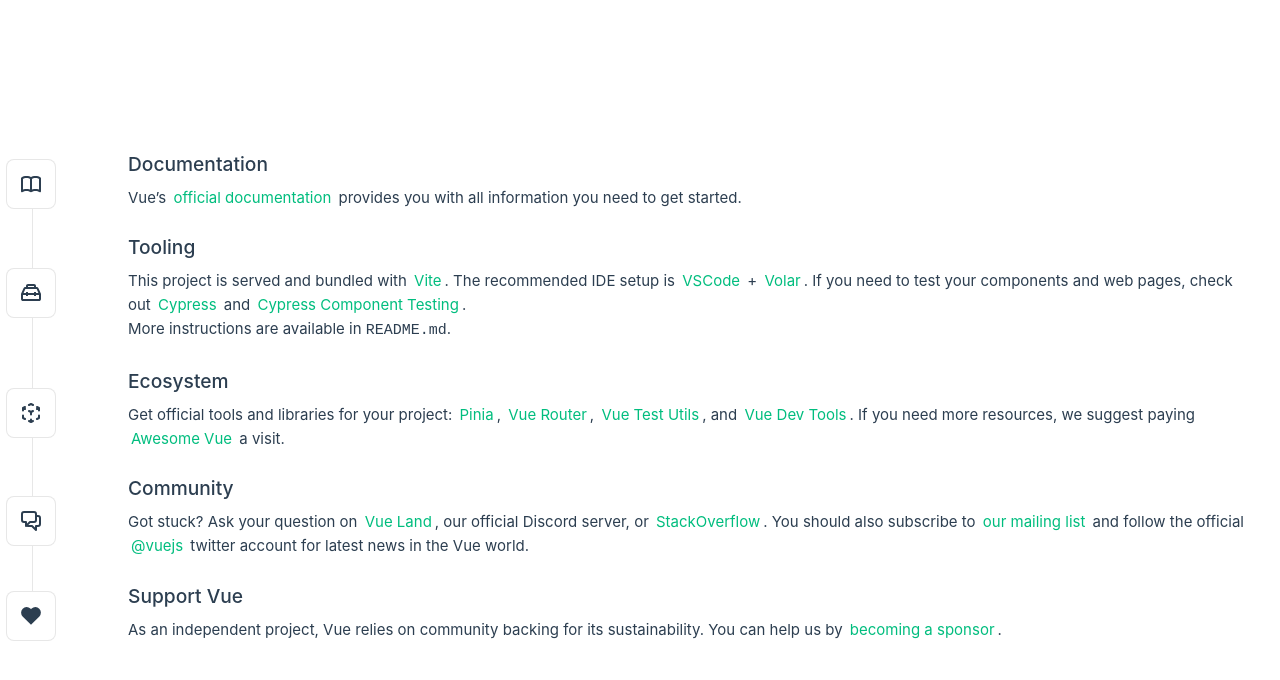
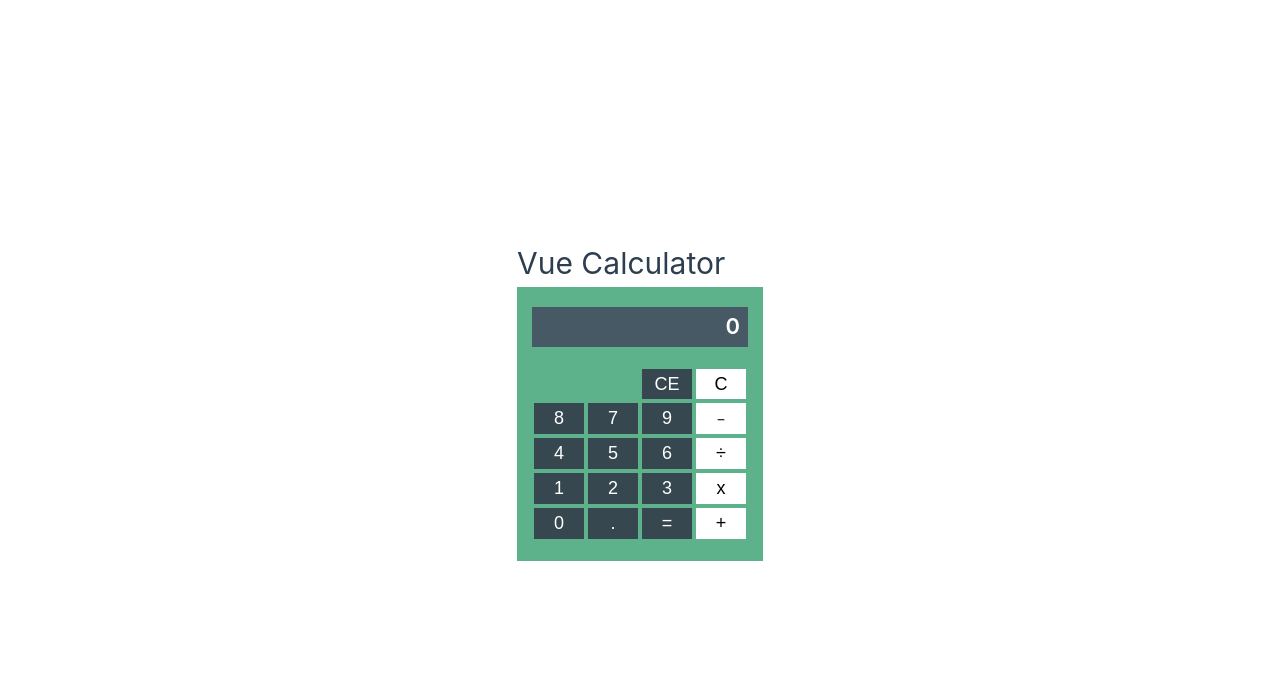
Before and after one commit to jenlky/vue-calculator, a Vue app: page / in a window 1280 px wide. Shown: the top 680 px of the page. Built offline with nearby package versions, Linux system fonts and the light colour scheme.

Commit message:
Update calculator to base / route

```diff
--- a/src/router/index.ts
+++ b/src/router/index.ts
@@ -6,8 +6,8 @@
   routes: [
     {
       path: '/',
-      name: 'home',
-      component: HomeView
+      name: 'calculator',
+      component: () => import('../views/CalculatorView.vue')
     },
     {
       path: '/about',
@@ -18,12 +18,12 @@
       component: () => import('../views/AboutView.vue')
     },
     {
-      path: '/calculator',
-      name: 'calculator',
+      path: '/home',
+      name: 'home',
       // route level code-splitting
       // this generates a separate chunk (About.[hash].js) for this route
       // which is lazy-loaded when the route is visited.
-      component: () => import('../views/CalculatorView.vue')
+      component: HomeView
     }
   ]
 })
```
